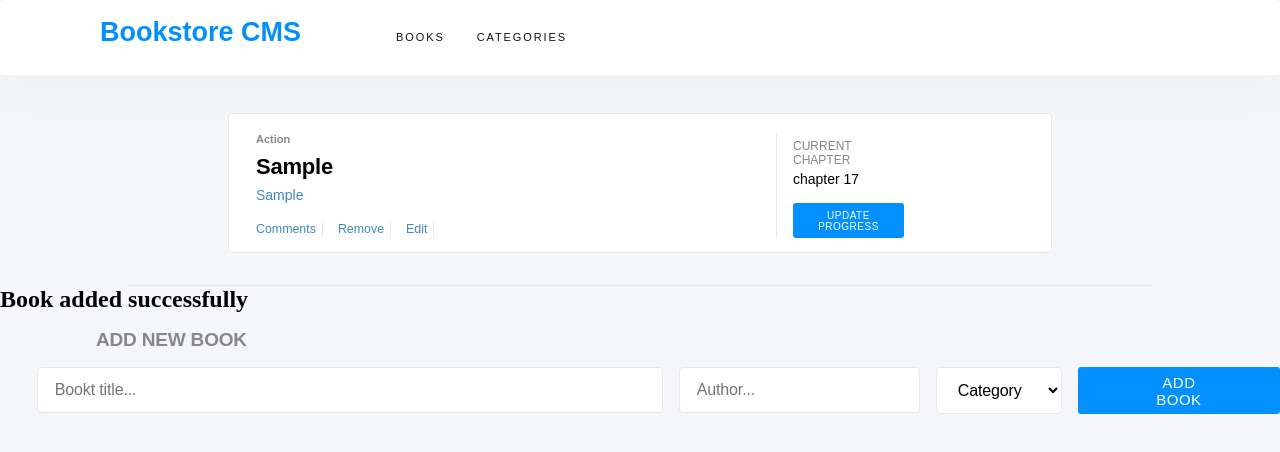
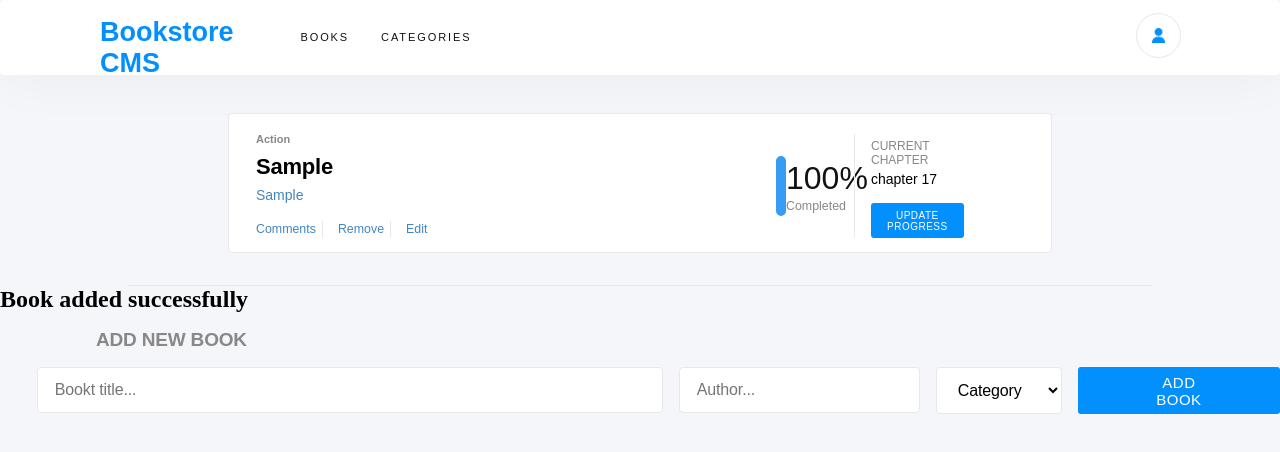
Before and after one commit to youmari/bookStore, a React (Create React App) app: page / in a window 1280 px wide. Both pictures are taken after typing "Sample", "Sample" into the empty fields and a click on the button "ADD BOOK". Shown: the top 452 px of the page. Built offline with nearby package versions, Linux system fonts and the light colour scheme; no server answers; the HTML template or start-up script is replaced by a standard one.

Commit message:
Add profile icon and completed status

```diff
--- a/src/components/BookItem.js
+++ b/src/components/BookItem.js
@@ -25,15 +25,22 @@ const BookItem = ({ book: { title, category, item_id } }) => {
           >
             Remove
           </button>
-          <button className="item-btn" type="button">
+          <button className="item-btn last" type="button">
             Edit
           </button>
         </div>
       </div>
+      <div className="Oval-2" />
+      <div className="percent-div">
+        <span className="percent">100%</span>
+        <span className="completed">Completed</span>
+      </div>
       <div className="current-chapter">
         <h4 className="chapter">CURRENT CHAPTER</h4>
         <h5 className="chapter1">chapter 17</h5>
-        <button className="item-progress-btn" type="button">UPDATE PROGRESS</button>
+        <button className="item-progress-btn" type="button">
+          UPDATE PROGRESS
+        </button>
       </div>
     </article>
   );
--- a/src/components/Header.js
+++ b/src/components/Header.js
@@ -1,4 +1,5 @@
 import { Link } from 'react-router-dom';
+import user from '../assets/user.png';
 
 const Header = () => (
   <header>
@@ -17,6 +18,9 @@ const Header = () => (
         </li>
       </ul>
     </nav>
+    <button type="button" className="profile-btn">
+      <img src={user} className="profile-icon" alt="profile-icon" />
+    </button>
   </header>
 );
 
--- a/src/index.css
+++ b/src/index.css
@@ -94,6 +94,10 @@ article {
   border-right: 1px solid #e8e8e8;
 }
 
+.last {
+  border: none;
+}
+
 .book-title {
   width: 197px;
   height: 29px;
@@ -130,6 +134,38 @@ article {
 .current-chapter {
   padding-left: 1rem;
   border-left: 1px solid #e8e8e8;
+}
+
+.Oval-2 {
+  width: 50px;
+  height: 50px;
+  border: 5px solid #379cf6;
+  border-image-slice: 1;
+  border-radius: 50px;
+}
+
+.percent-div {
+  display: flex;
+  flex-direction: column;
+}
+
+.completed {
+  font: 0.775rem "Montserrat", sans-serif;
+  opacity: 0.5;
+  color: #121212;
+}
+
+.percent {
+  width: 68px;
+  height: 39px;
+  font-family: Montserrat, sans-serif;
+  font-size: 32px;
+  font-weight: normal;
+  font-stretch: normal;
+  font-style: normal;
+  line-height: normal;
+  letter-spacing: normal;
+  color: #121212;
 }
 
 .item-progress-btn {
@@ -206,3 +242,23 @@ article {
   border: none;
   cursor: pointer;
 }
+
+.profile-btn {
+  margin-left: 60%;
+  display: flex;
+  flex-direction: row;
+  justify-content: center;
+  align-items: center;
+  flex-wrap: nowrap;
+  background-color: transparent;
+  width: 2.813rem;
+  height: 2.813rem;
+  padding: 0.875rem;
+  border: 1px solid #e8e8e8;
+  border-radius: 25px;
+}
+
+.profile-icon {
+  width: 15px;
+  height: 15px;
+}
```
Also changed, not shown: src/assets/user.png (added).
